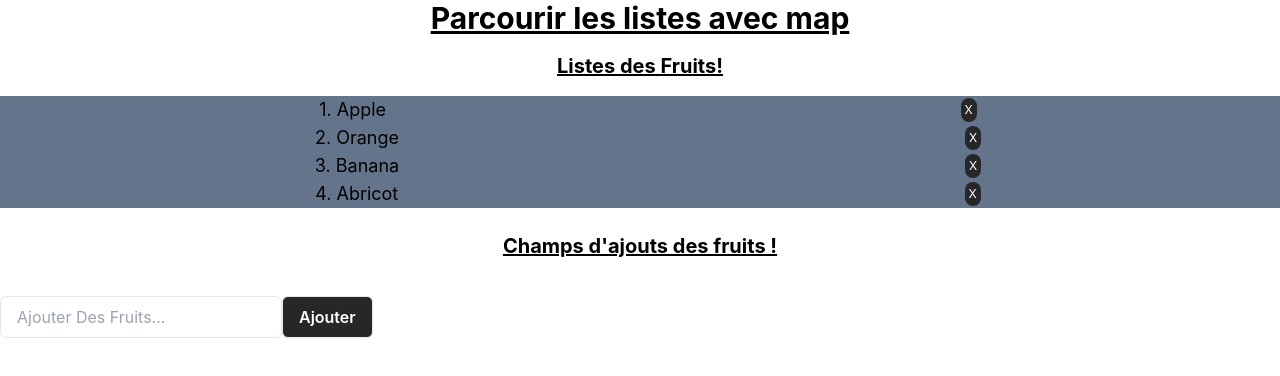
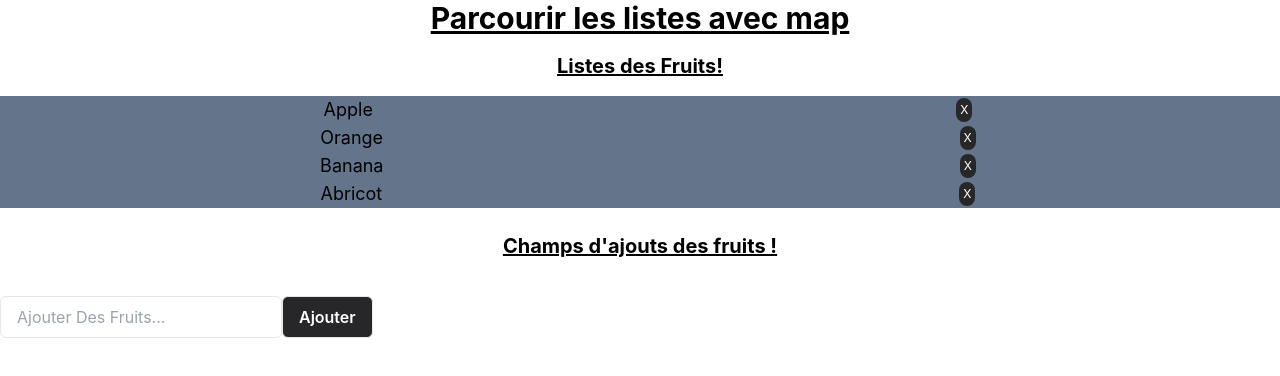
Before and after one commit to AwadRoubahAhmed/react_testList_app, a React (Create React App) app: page / in a window 1280 px wide. Shown: the top 376 px of the page. Built offline with nearby package versions, Linux system fonts and the light colour scheme.

Commit message:
Ajouter des nouveaux fruits au liste commit ajout-suppresiondes fruits!!

```diff
--- a/src/components/TestContents.jsx
+++ b/src/components/TestContents.jsx
@@ -31,7 +31,19 @@ export default function TestContents() {
   /*3-Soumission du formulaire*/
   const handleSubmit = (e) => {
     e.preventDefault();
-    console.log("handleSubmit!", e);
+    //console.log("handleSubmit!", e);
+
+    // Copie du state
+    const fruitsCopy = [...fruits];
+
+    //Manipuler la copie du state
+    const id = new Date().getTime();
+    const name = nouveauFruit;
+    fruitsCopy.push({ id, name });
+
+    // Modifier mon state avec le setter dedié
+    setFruits(fruitsCopy);
+    setNouveauFruit("");
   };
 
   const handleChange = (event) => {
@@ -49,7 +61,7 @@ export default function TestContents() {
         <ul className="list-none pl-4 mx-4 text-lg">
           {fruits.map((fruit) => (
             <li className="flex items-center justify-around" key={fruit.id}>
-              {fruit.id}. {fruit.name}
+              {fruit.name}
               <button
                 onClick={() => handleDelete(fruit.id, fruit.name)}
                 className="bg-zinc-800 hover:bg-zinc-700 text-white text-xs rounded-full p-1"
```
